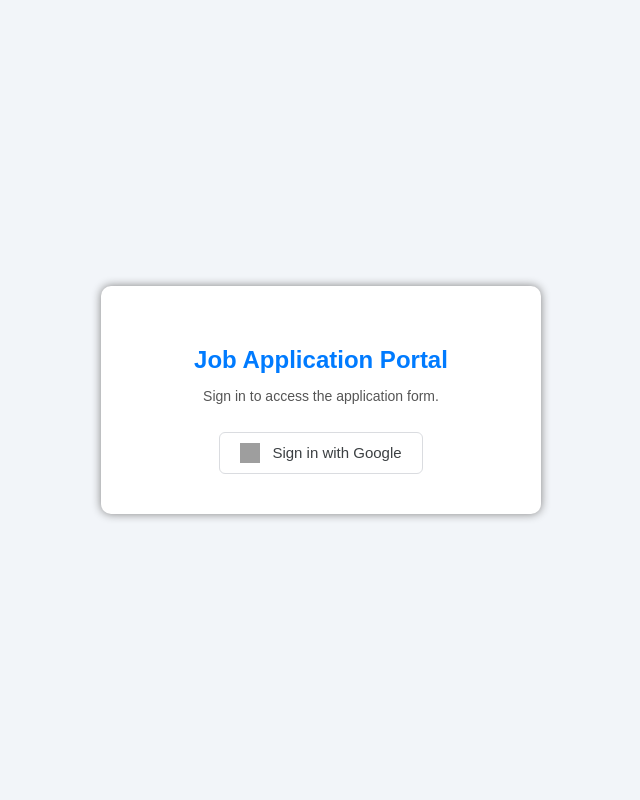
After one commit to Vaibhavkaremgar/Eve_job_application_Form, a FastAPI app: template templates/login.html in a window 1280 px wide. The commit adds this page. Shown: the whole page, without its empty margins (319-959 px from the left). Run offline with FastAPI, Linux system fonts and the light colour scheme; the template is opened without the code that fills it, so the values that code supplies are empty; grey boxes are pictures that could not be loaded.

Commit message:
Add Google OAuth authentication for candidate application portal

```diff
--- /dev/null
+++ b/app/auth.py
@@ -0,0 +1,69 @@
+import os
+from authlib.integrations.starlette_client import OAuth
+from starlette.config import Config
+from fastapi import APIRouter, Request
+from fastapi.responses import RedirectResponse
+from itsdangerous import URLSafeTimedSerializer, BadSignature, SignatureExpired
+
+config = Config(".env")
+
+oauth = OAuth(config)
+oauth.register(
+    name="google",
+    server_metadata_url="https://accounts.google.com/.well-known/openid-configuration",
+    client_kwargs={"scope": "openid email profile"},
+)
+
+_serializer = URLSafeTimedSerializer(os.environ["SESSION_SECRET"])
+
+SESSION_COOKIE = "session"
+SESSION_MAX_AGE = 60 * 60 * 8  # 8 hours
+
+
+def create_session_cookie(email: str) -> str:
+    return _serializer.dumps(email)
+
+
+def get_current_user(request: Request) -> str | None:
+    token = request.cookies.get(SESSION_COOKIE)
+    if not token:
+        return None
+    try:
+        return _serializer.loads(token, max_age=SESSION_MAX_AGE)
+    except (BadSignature, SignatureExpired):
+        return None
+
+
+router = APIRouter()
+
+
+@router.get("/auth/login")
+async def login(request: Request):
+    redirect_uri = str(request.url_for("auth_callback"))
+    return await oauth.google.authorize_redirect(request, redirect_uri)
+
+
+@router.get("/auth/callback", name="auth_callback")
+async def auth_callback(request: Request):
+    token = await oauth.google.authorize_access_token(request)
+    user = token.get("userinfo")
+    if not user or not user.get("email"):
+        return RedirectResponse("/login")
+
+    response = RedirectResponse("/")
+    response.set_cookie(
+        key=SESSION_COOKIE,
+        value=create_session_cookie(user["email"]),
+        httponly=True,
+        secure=True,
+        samesite="lax",
+        max_age=SESSION_MAX_AGE,
+    )
+    return response
+
+
+@router.get("/auth/logout")
+def logout():
+    response = RedirectResponse("/login")
+    response.delete_cookie(SESSION_COOKIE)
+    return response
--- a/app/main.py
+++ b/app/main.py
@@ -1,31 +1,39 @@
+import os
 from fastapi import FastAPI, Request, UploadFile, File, Form, Depends
-from fastapi.responses import HTMLResponse
-from fastapi.responses import JSONResponse
+from fastapi.responses import HTMLResponse, JSONResponse, RedirectResponse, Response
 from fastapi.templating import Jinja2Templates
 from sqlalchemy.orm import Session
-from fastapi.responses import Response
 from uuid import UUID
+from starlette.middleware.sessions import SessionMiddleware
+
 from .models import CandidateApplication
-
 from .database import get_db
 from .crud import create_candidate_application
-# from .file_utils import save_resume
+from .auth import router as auth_router, get_current_user
 
 app = FastAPI()
+
+app.add_middleware(SessionMiddleware, secret_key=os.environ["SESSION_SECRET"])
+app.include_router(auth_router)
 
 templates = Jinja2Templates(directory="templates")
 
 
+@app.get("/login", response_class=HTMLResponse)
+def login_page(request: Request):
+    return templates.TemplateResponse("login.html", {"request": request})
+
+
 @app.get("/", response_class=HTMLResponse)
 def home(request: Request):
-    return templates.TemplateResponse(
-        "index.html",
-        {"request": request}
-    )
+    if not get_current_user(request):
+        return RedirectResponse("/login")
+    return templates.TemplateResponse("index.html", {"request": request})
 
 
 @app.post("/apply")
 async def apply(
+    request: Request,
     name: str = Form(...),
     email: str = Form(None),
     mobile_number: str = Form(...),
@@ -34,45 +42,31 @@ async def apply(
     resume: UploadFile = File(...),
     db: Session = Depends(get_db),
 ):
+    if not get_current_user(request):
+        return JSONResponse(status_code=401, content={"success": False, "message": "Unauthorized"})
+
+    resume_data = await resume.read()
+
+    create_candidate_application(
+        db=db,
+        name=name,
+        email=email,
+        phone=mobile_number,
+        linkedin_url=linkedin_url,
+        job_role=job_role,
+        resume_data=resume_data,
+        resume_filename=resume.filename,
+        resume_content_type=resume.content_type,
+    )
+
+    return JSONResponse(
+        status_code=200,
+        content={"success": True, "message": "Application submitted successfully."}
+    )
 
 
-    # resume_path = save_resume(resume)
-    resume_data = await resume.read()
-
-
-    # candidate = create_candidate_application(
-    #     db=db,
-    #     name=name,
-    #     email=email,
-    #     phone=mobile_number,
-    #     linkedin_url=linkedin_url,
-    #     resume_path=resume_path,
-    # )
-
-    candidate = create_candidate_application(
-    db=db,
-    name=name,
-    email=email,
-    phone=mobile_number,
-    linkedin_url=linkedin_url,
-    job_role=job_role,
-    resume_data=resume_data,
-    resume_filename=resume.filename,
-    resume_content_type=resume.content_type,
-)
-
-    return JSONResponse(
-    status_code=200,
-    content={
-        "success": True,
-        "message": "Application submitted successfully."
-    }
-)
 @app.get("/candidate/{candidate_id}/resume")
-def get_resume(
-    candidate_id: UUID,
-    db: Session = Depends(get_db)
-):
+def get_resume(candidate_id: UUID, db: Session = Depends(get_db)):
     candidate = (
         db.query(CandidateApplication)
         .filter(CandidateApplication.id == candidate_id)
@@ -80,15 +74,10 @@ def get_resume(
     )
 
     if not candidate:
-        return JSONResponse(
-            status_code=404,
-            content={"message": "Candidate not found"}
-        )
+        return JSONResponse(status_code=404, content={"message": "Candidate not found"})
 
     return Response(
         content=candidate.resume_data,
         media_type=candidate.resume_content_type,
-        headers={
-            "Content-Disposition": f'attachment; filename="{candidate.resume_filename}"'
-        }
+        headers={"Content-Disposition": f'attachment; filename="{candidate.resume_filename}"'},
     )
--- a/requirements.txt
+++ b/requirements.txt
@@ -13,3 +13,8 @@ docx2python==3.5.0
 python-dotenv==1.1.1
 
 Jinja2
+
+authlib==1.3.2
+httpx==0.28.1
+itsdangerous==2.2.0
+starlette==0.46.2
--- /dev/null
+++ b/templates/login.html
@@ -0,0 +1,54 @@
+<!DOCTYPE html>
+<html>
+<head>
+    <title>Sign In – Job Application Portal</title>
+    <style>
+        body {
+            font-family: Arial, sans-serif;
+            background-color: #f2f5f9;
+            display: flex;
+            justify-content: center;
+            align-items: center;
+            height: 100vh;
+            margin: 0;
+        }
+        .card {
+            background: white;
+            padding: 40px 50px;
+            border-radius: 10px;
+            box-shadow: 0px 0px 10px gray;
+            text-align: center;
+            width: 340px;
+        }
+        h2 { color: #007BFF; margin-bottom: 8px; }
+        p  { color: #555; margin-bottom: 28px; font-size: 14px; }
+        .google-btn {
+            display: inline-flex;
+            align-items: center;
+            gap: 12px;
+            background: white;
+            border: 1px solid #dadce0;
+            border-radius: 6px;
+            padding: 10px 20px;
+            font-size: 15px;
+            font-weight: 500;
+            color: #3c4043;
+            text-decoration: none;
+            cursor: pointer;
+            transition: box-shadow 0.2s;
+        }
+        .google-btn:hover { box-shadow: 0 2px 8px rgba(0,0,0,0.15); }
+        .google-btn img { width: 20px; height: 20px; }
+    </style>
+</head>
+<body>
+    <div class="card">
+        <h2>Job Application Portal</h2>
+        <p>Sign in to access the application form.</p>
+        <a href="/auth/login" class="google-btn">
+            <img src="https://www.gstatic.com/firebasejs/ui/2.0.0/images/auth/google.svg" alt="Google logo">
+            Sign in with Google
+        </a>
+    </div>
+</body>
+</html>
```
Also changed, not shown: templates/index.html (+12 -0 lines).
